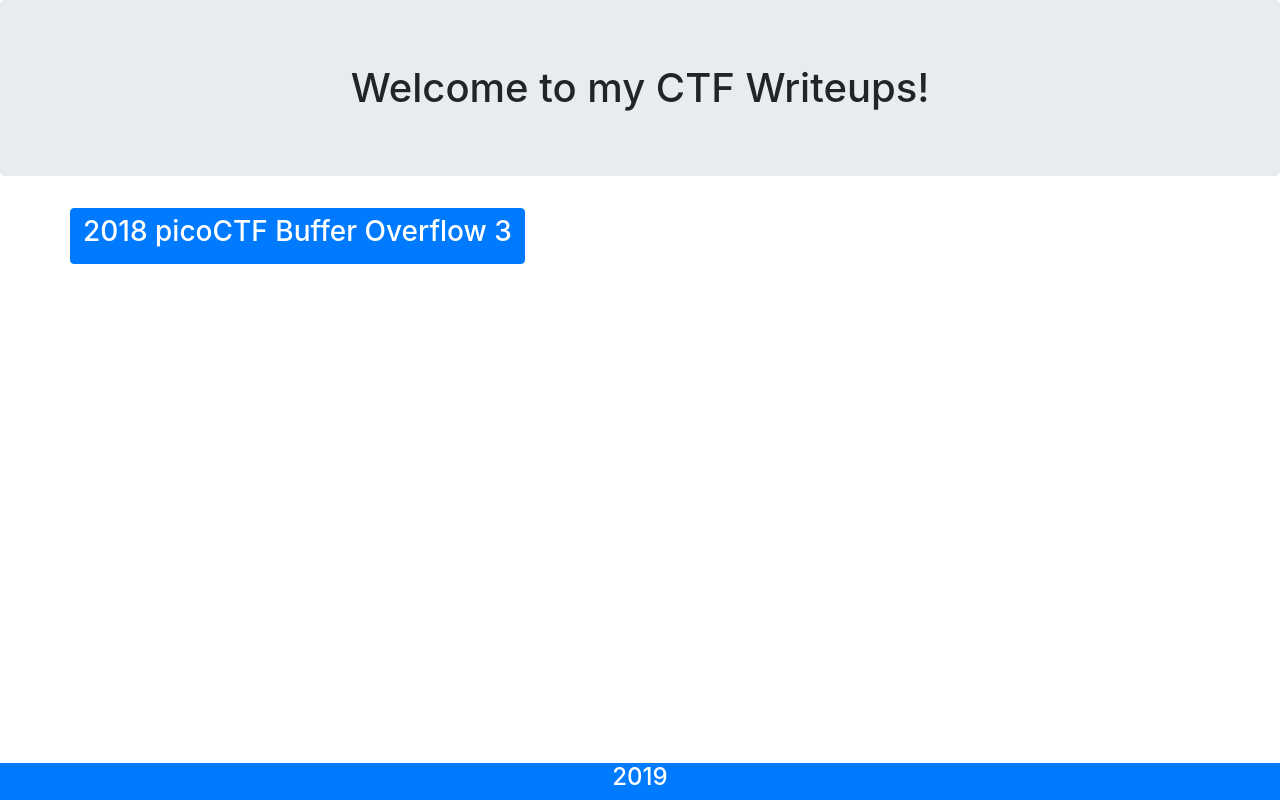
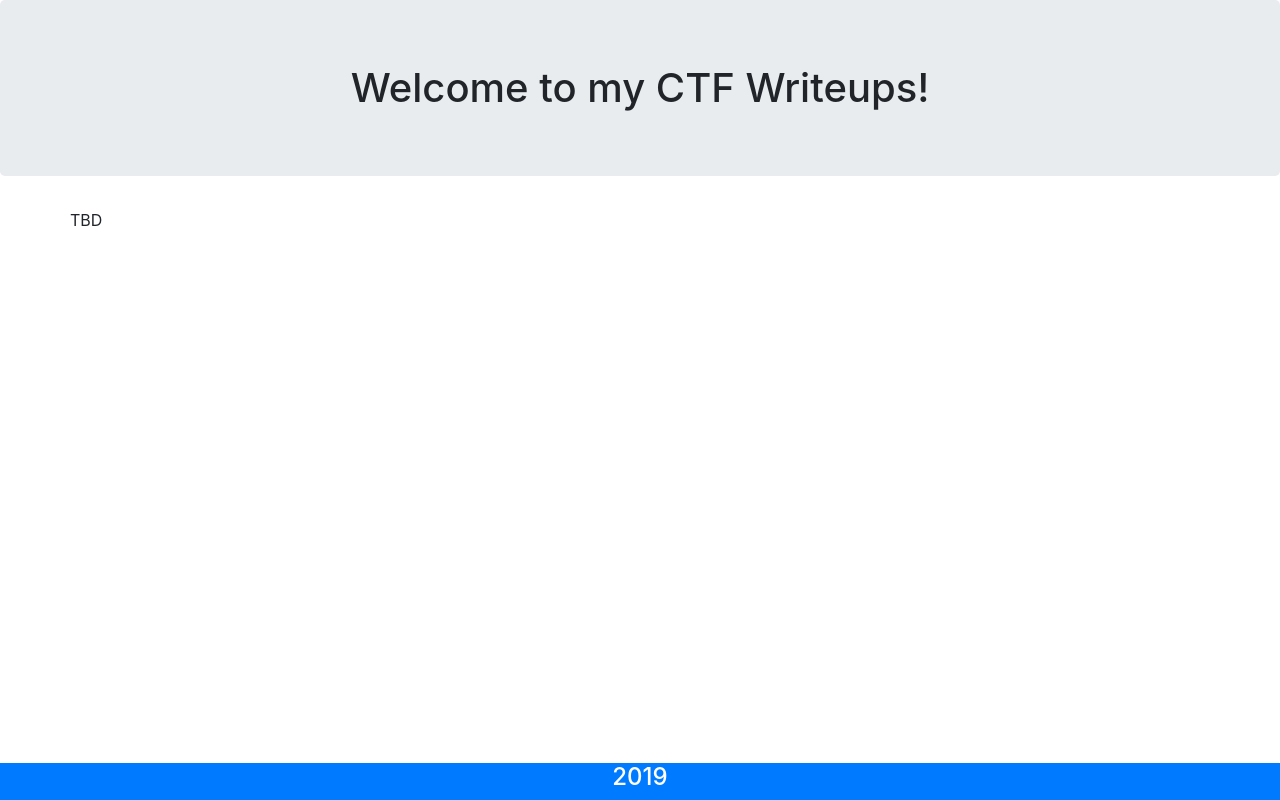
Before and after one commit to johnflakejr/johnflakejr.github.io, a plain HTML site: page index.html in a window 1280 px wide. Drawn offline with nearby package versions, Linux system fonts and the light colour scheme.

Commit message:
Update index.html
Removed writeup.  Will do more in the future when I have more time.

```diff
--- a/index.html
+++ b/index.html
@@ -8,9 +8,7 @@
 <h1 style="text-align: center;" class="jumbotron">Welcome to my CTF Writeups!</h1>
 <div class="container">
 	<div class="row">
-		<button type="button" class="btn btn-primary">
-			<h3><a style="color: white;" href="./ctfs/buffer_overflow_3.html">2018 picoCTF Buffer Overflow 3</a></h3>
-		</button>
+		       TBD
 	</div>
 	<div class="row">
 	</div>
```
